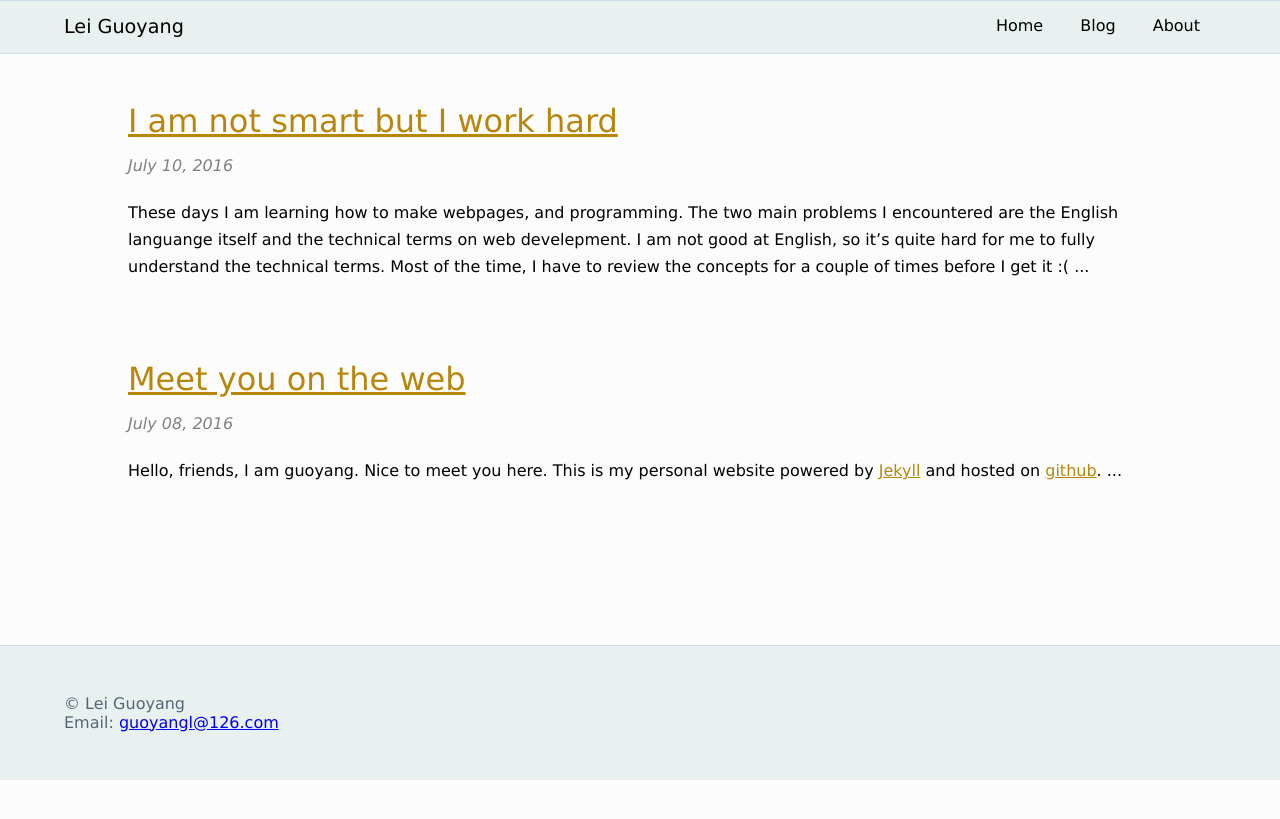
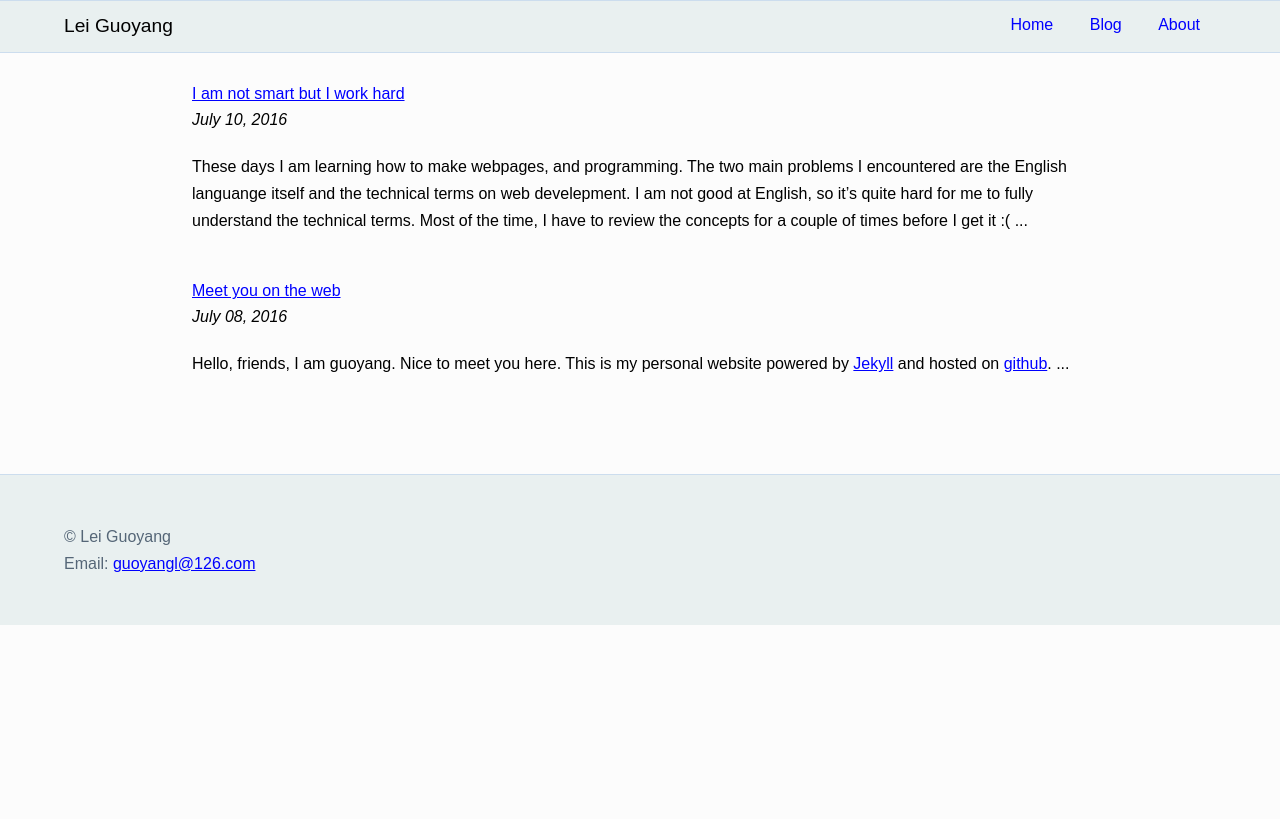
Before and after one commit to leiguoyang/leiguoyang.github.io, a Jekyll site: the page built from index.html, in a window 1280 px wide. Shown: the top 819 px of the page. Built offline with Jekyll 4.4.1, drawn with Linux system fonts in a browser that asks for light colours.

Commit message:
change the style

```diff
--- a/css/main.css
+++ b/css/main.css
@@ -1,5 +1,5 @@
 body {
-  font: medium Verdana, sans-serif;
+  font: medium Arial, sans-serif;
   color: black;
   background-color: #fcfcfc;
   margin: 0px;
@@ -25,7 +25,7 @@ nav {
 
 #main {
   padding-top: 1em;
-  padding-bottom: 5em;
+  padding-bottom: 3em;
 }
 
 #main h1 {
@@ -34,12 +34,11 @@ nav {
 }
 
 #main time {
-  color: gray;
   font-style: italic;
 }
 
 #main article {
-  margin: 0 0 5em;
+  margin: 0 0 3em;
 }
 
 #main img {
@@ -48,6 +47,7 @@ nav {
 
 #main article h1 {
   font-weight: normal;
+  font-size: 1em;
 }
 
 footer {
@@ -55,6 +55,7 @@ footer {
   background-color: #e9f0f0;
   color: #567;
   border-top: 1px solid #cde;
+  line-height: 1.7em;
 }
 
 p {
@@ -87,17 +88,16 @@ nav a {
 }
 
 nav a:hover {
-  color: goldenrod;
-  border-color: goldenrod;
+  color: blue;
 }
 
 /*for the links in the main section*/
-#main a:link {
-  color: darkgoldenrod;
+a:link {
+  color: blue;
 }
-#main a:visited {
-  color: #aaa;
+a:visited {
+  color: gray;
 }
-#main a:hover {
-  color: goldenrod;
+a:hover {
+  color: orange;
 }
--- a/css/pc.css
+++ b/css/pc.css
@@ -5,8 +5,8 @@ body {
 }
 
 #main {
-  padding-left: 10%;
-  padding-right: 10%;
+  padding-left: 15%;
+  padding-right: 15%;
 }
 
 nav {
```
